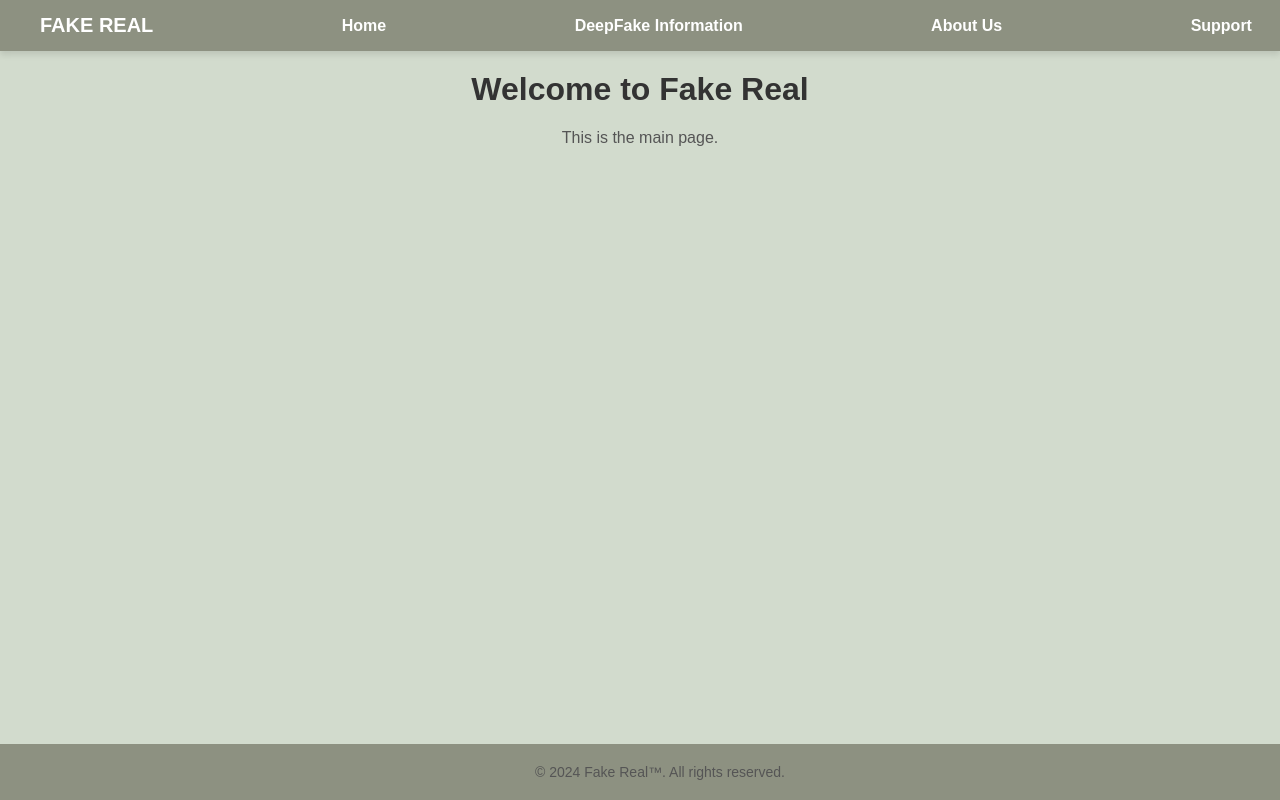
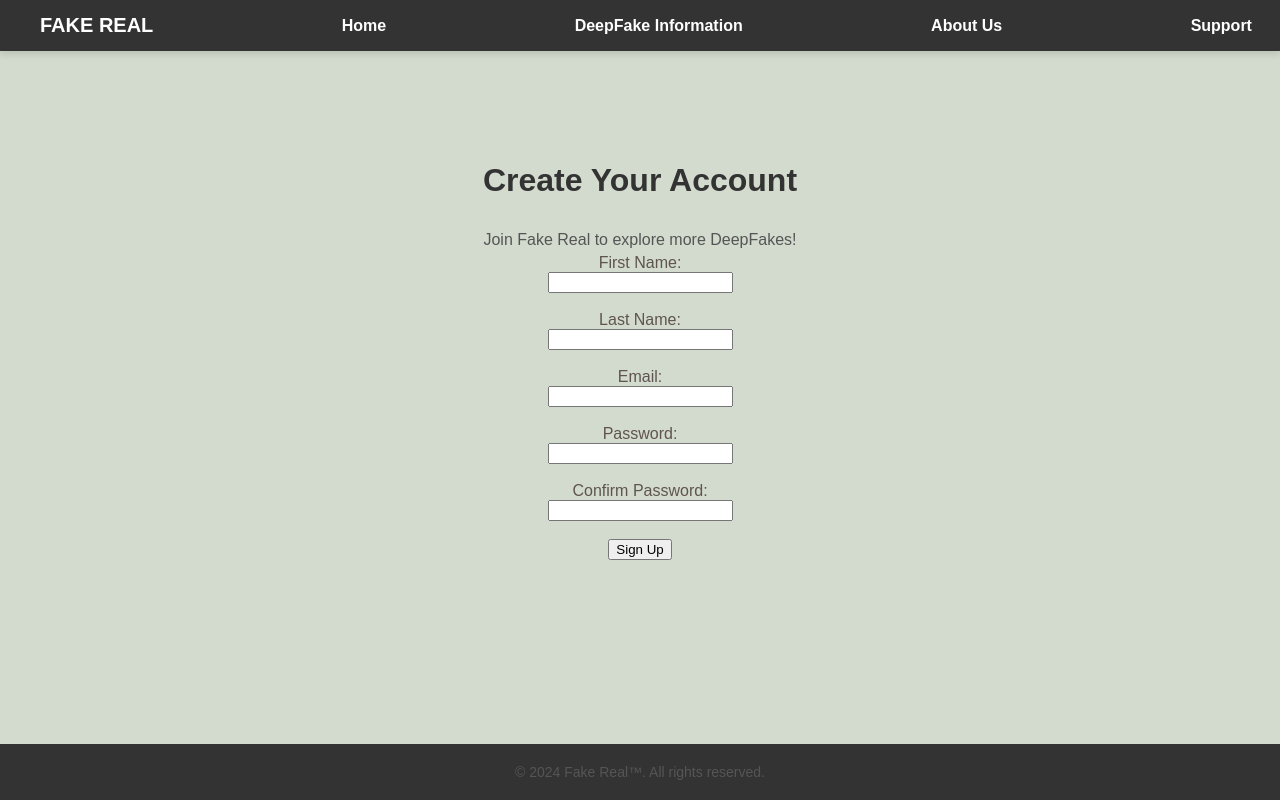
Before and after one commit to fs-fakereal/fakereal, a plain HTML site: page website/about-us.html in a window 1280 px wide. Drawn offline with Linux system fonts and the light colour scheme.

Commit message:
edited about-us.html

```diff
--- a/website/about-us.html
+++ b/website/about-us.html
@@ -1,10 +1,11 @@
 <!DOCTYPE html>
 <html lang="en">
   <head>
-    <title>Fake Real</title>
+    <title>Sign Up - Fake Real</title>
     <meta charset="UTF-8">
     <meta name="viewport" content="width=device-width, initial-scale=1">
     <link rel="stylesheet" href="css/base.css">
+    <link rel="stylesheet" href="css/signup-style.css">
   </head>
 
   <body>
@@ -19,8 +20,29 @@
       </ul>
     </nav>
 
-    <h1>Welcome to Fake Real</h1>
-    <p>This is the main page.</p>
+    <div class="signup-container">
+    <h1>Create Your Account</h1>
+    <p>Join Fake Real to explore more DeepFakes!</p>
+
+    <form action="process-signup.php" method="POST">
+      <label for="firstName">First Name:</label><br>
+      <input type="text" id="firstName" name="firstName" required><br><br>
+
+      <label for="lastName">Last Name:</label><br>
+      <input type="text" id="lastName" name="lastName" required><br><br>
+
+      <label for="email">Email:</label><br>
+      <input type="email" id="email" name="email" required><br><br>
+
+      <label for="password">Password:</label><br>
+      <input type="password" id="password" name="password" required><br><br>
+
+      <label for="confirmPassword">Confirm Password:</label><br>
+      <input type="password" id="confirmPassword" name="confirmPassword" required><br><br>
+
+      <button type="submit">Sign Up</button>
+    </form>
+</div>
 
     <!-- Footer -->
     <footer>
```
